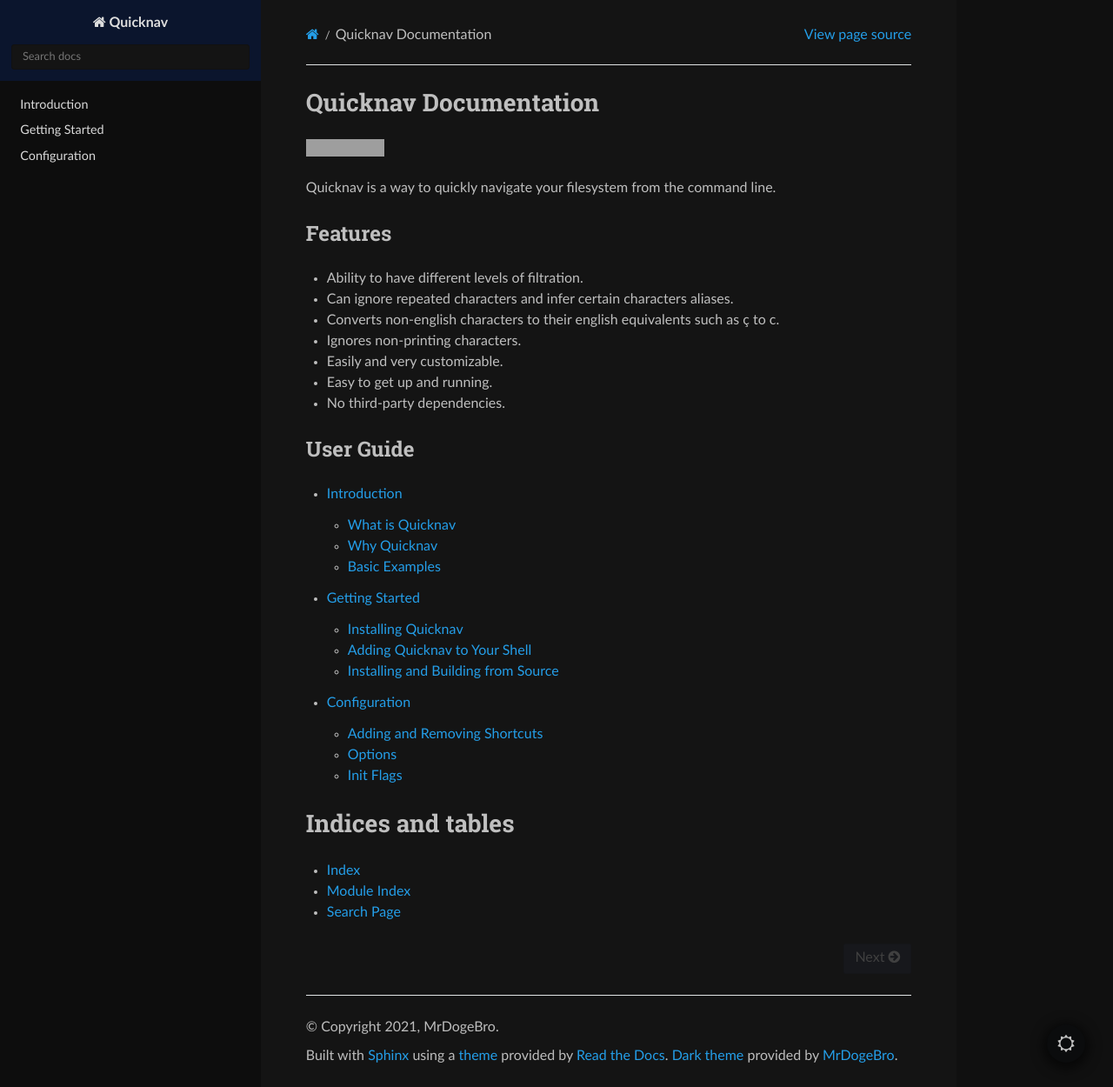
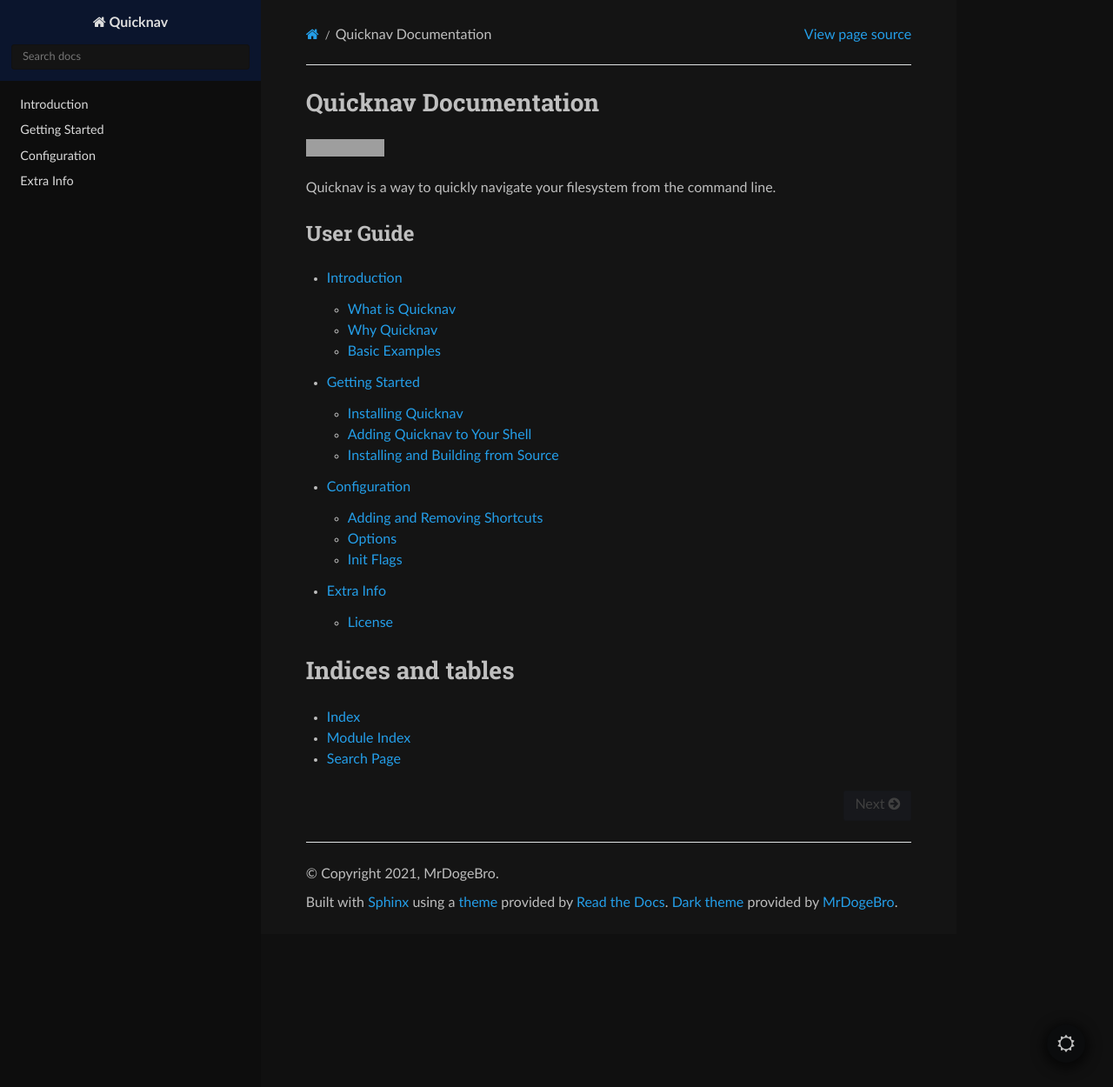
Before and after one commit to MrDogeBro/quicknav, a Sphinx documentation site: the page built from docs/index.rst, in a window 1280 px wide and 1250 px high. Shown: the whole window at 87% size. Built offline with Sphinx 7.4.7 and the Read the Docs theme 2.0.0, drawn with Linux system fonts in a browser that asks for light colours; grey boxes are pictures that could not be loaded.

Commit message:
Update info

```diff
--- a/docs/index.rst
+++ b/docs/index.rst
@@ -6,22 +6,11 @@
 Quicknav Documentation
 ======================
 
-.. image:: https://readthedocs.org/projects/content-filter/badge/?version=latest
-   :target: https://content-filter.readthedocs.io/en/latest/?badge=latest
+.. image:: https://readthedocs.org/projects/quicknav/badge/?version=latest
+   :target: https://quicknav.readthedocs.io/en/latest/?badge=latest
    :alt: Documentation Status
 
 Quicknav is a way to quickly navigate your filesystem from the command line.
-
-Features
---------
-
-- Ability to have different levels of filtration.
-- Can ignore repeated characters and infer certain characters aliases.
-- Converts non-english characters to their english equivalents such as ç to c.
-- Ignores non-printing characters.
-- Easily and very customizable.
-- Easy to get up and running.
-- No third-party dependencies.
 
 User Guide
 ----------
@@ -32,6 +21,7 @@
    user/introduction
    user/install
    user/configuration
+   user/extra
 
 Indices and tables
 ==================
```
